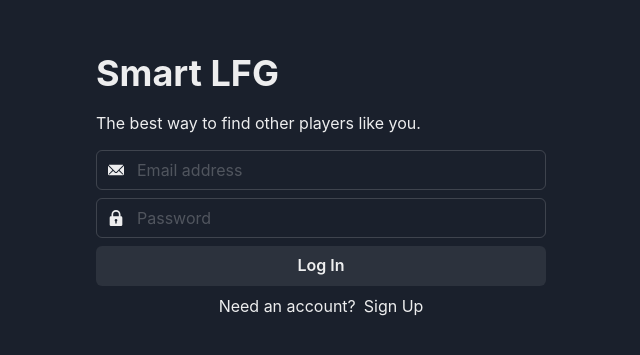
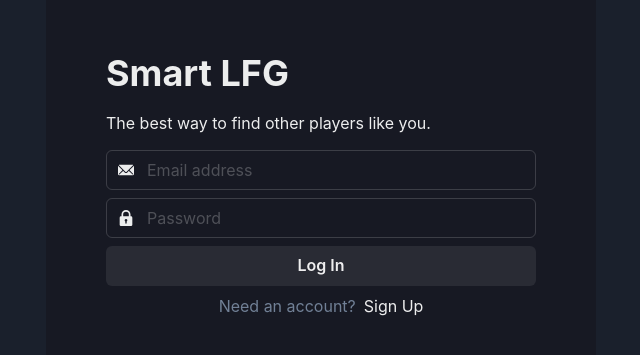
Before and after one commit to mjbernet3/smart-lfg, a React (Create React App) app: page /login in a window 1280 px wide. Shown: the part 215-570 px from the top of the page, without its empty margins (319-959 px from the left). Built offline with nearby package versions, Linux system fonts and the light colour scheme; no server answers.

Commit message:
Minor Login styling changes

```diff
--- a/src/pages/Login.jsx
+++ b/src/pages/Login.jsx
@@ -45,7 +45,15 @@ function Login() {
 
   return (
     <Flex height="100%" width="100%" padding="20px">
-      <VStack align="stretch" spacing="15px" flexBasis="450px" margin="auto">
+      <VStack
+        align="stretch"
+        spacing="15px"
+        flexBasis="550px"
+        margin="auto"
+        backgroundColor="surface.first"
+        padding="60px"
+        borderRadius="md"
+      >
         <Heading>Smart LFG</Heading>
         <Text>The best way to find other players like you.</Text>
         <VStack align="stretch">
@@ -75,7 +83,7 @@ function Login() {
             Log In
           </Button>
           <HStack justify="center">
-            <Text>Need an account?</Text>
+            <Text color="medEmphasisText">Need an account?</Text>
             <RouterLink to={urls.register}>
               <Link>Sign Up</Link>
             </RouterLink>
```
